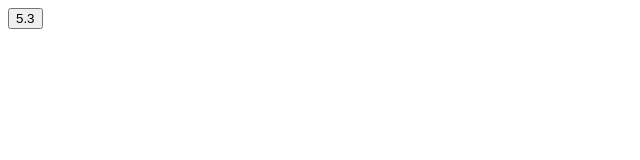
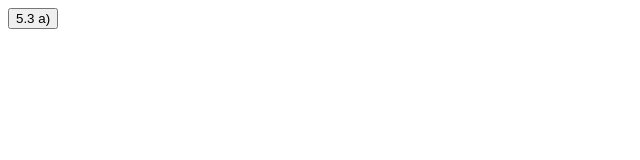
Before and after one commit to timonkulikov/timonkulikov.github.io, a plain HTML site: page uchebnik_5.3.html in a window 1280 px wide. Shown: the full height of the page, 0-640 px from the left. Drawn offline with Linux system fonts and the light colour scheme.

Commit message:
Update uchebnik_5.3.html

```diff
--- a/uchebnik_5.3.html
+++ b/uchebnik_5.3.html
@@ -14,7 +14,7 @@ while (i < 36){
   </head>
 
   <body>
-    <button onclick="er()">5.3</button>
+    <button onclick="er()">5.3 а)</button>
     <div id="inf"></div>
   </body>
 
```
